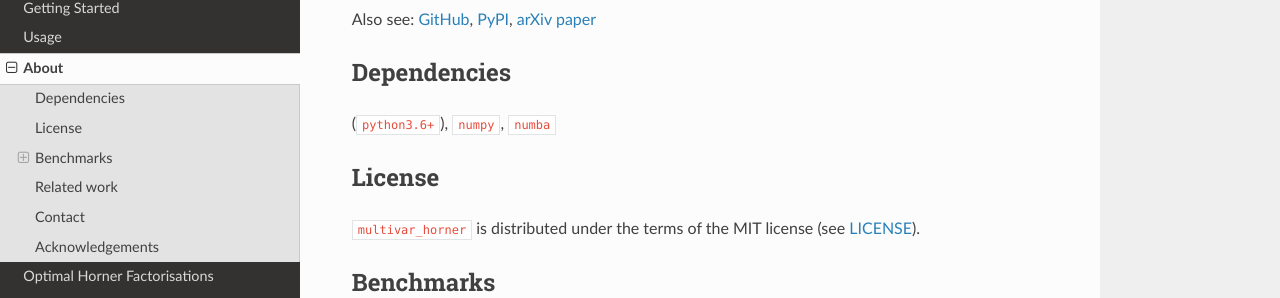
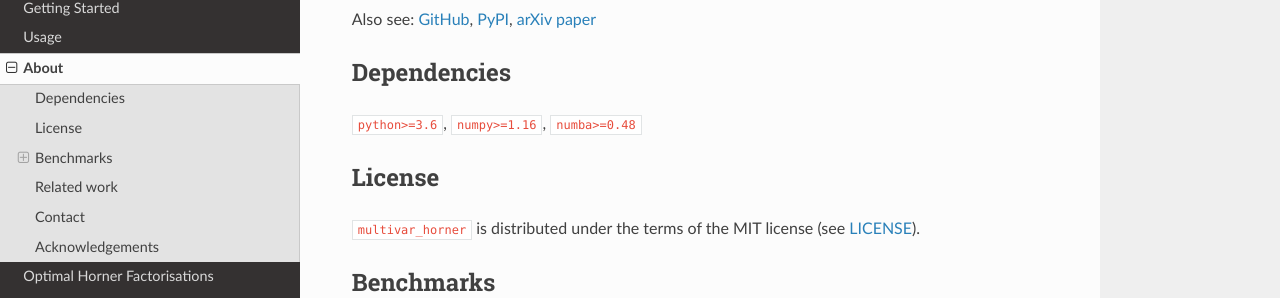
Before and after one commit to jannikmi/multivar_horner, a Sphinx documentation site: the page built from docs/2_about.rst, in a window 1280 px wide and 900 px high, scrolled down 1152 px. Shown: the part 144-442 px from the top of the window. Built offline with Sphinx 7.4.7 and the Read the Docs theme 2.0.0, drawn with Linux system fonts in a browser that asks for light colours; the version number could not be read and is left out; cross-references to code outside the pages are shown as plain code.

```diff
--- a/docs/2_about.rst
+++ b/docs/2_about.rst
@@ -43,9 +43,9 @@ Also see:
 Dependencies
 ------------
 
-(``python3.6+``),
-``numpy``,
-``numba``
+``python>=3.6``,
+``numpy>=1.16``,
+``numba>=0.48``
 
 
 
```
